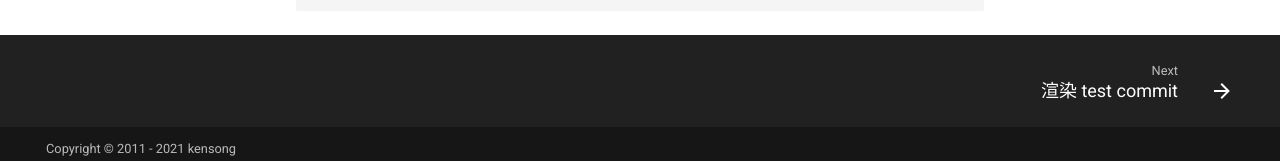
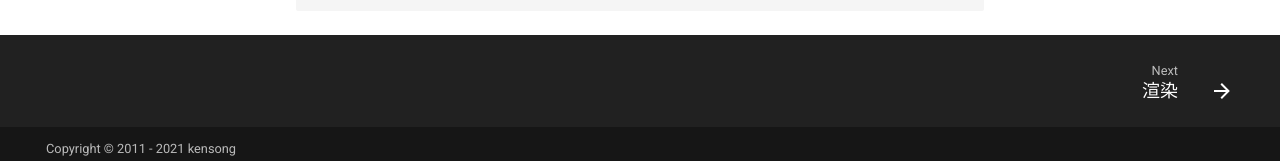
Before and after one commit to kensong-online/index, a plain HTML site: page index.html in a window 1280 px wide. Shown: the part 808-969 px from the top of the page. Drawn offline with Linux system fonts and the light colour scheme.

Commit message:
chore:del test

```diff
--- a/index.html
+++ b/index.html
@@ -421,7 +421,7 @@ docs/
               <span class="md-footer__direction">
                 Next
               </span>
-              渲染 test commit
+              渲染
             </div>
           </div>
           <div class="md-footer__button md-icon">
```
